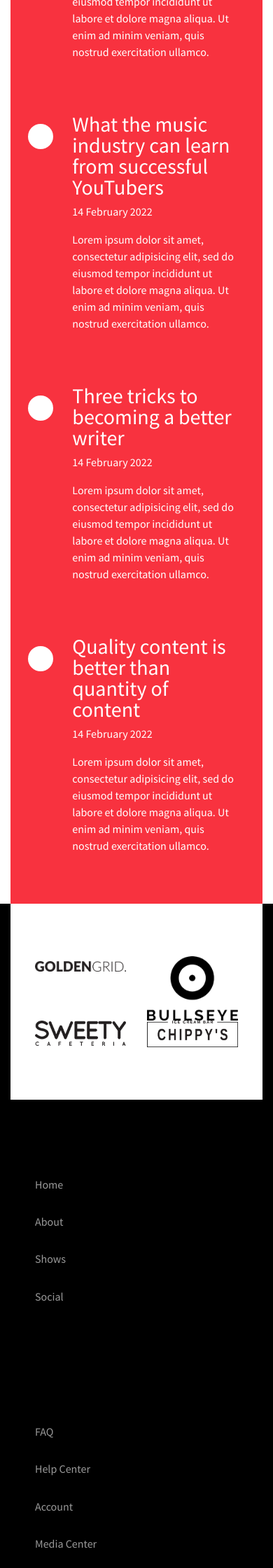
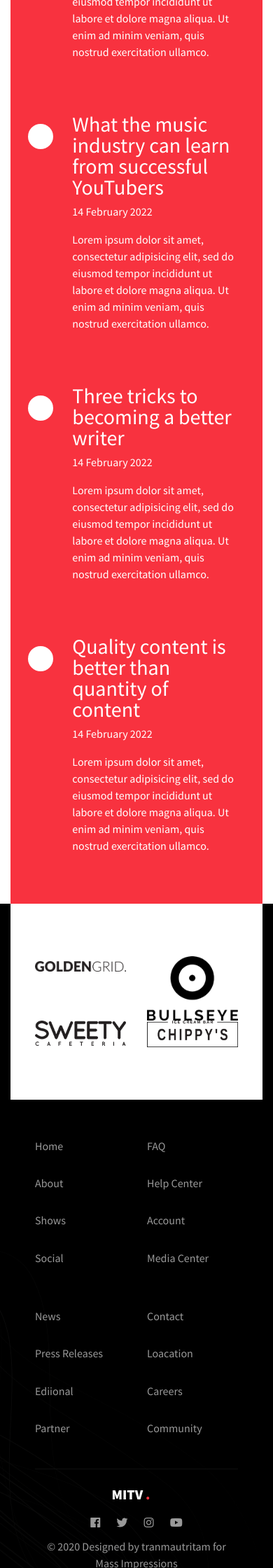
Before and after one commit to AmjadRathod/mitv, a Jekyll site: the page built from index.html, in a window 390 px wide. Shown: the part 4160-6400 px from the top of the page at 70% size. Built offline with Jekyll 4.4.1, drawn with Linux system fonts in a browser that asks for light colours; nearby versions of some CDN libraries.

Commit message:
set footer responsive

```diff
--- a/_includes/footer.html
+++ b/_includes/footer.html
@@ -2,7 +2,7 @@
   <div class="container">
     <div class="wrapper">
       <div class="row">
-        <div class="col-sm-3">
+        <div class="col-sm-3 col-6">
           <ul class="list">
             <li class="list_item">
               <a href="#" class="list_link">Home</a>
@@ -18,7 +18,7 @@
             </li>
           </ul>
         </div>
-        <div class="col-sm-3">
+        <div class="col-sm-3 col-6">
           <ul class="list">
             <li class="list_item">
               <a href="#" class="list_link">FAQ</a>
@@ -34,7 +34,7 @@
             </li>
           </ul>
         </div>
-        <div class="col-sm-3">
+        <div class="col-sm-3 col-6">
           <ul class="list">
             <li class="list_item">
               <a href="#" class="list_link">News</a>
@@ -50,7 +50,7 @@
             </li>
           </ul>
         </div>
-        <div class="col-sm-3">
+        <div class="col-sm-3 col-6">
           <ul class="list">
             <li class="list_item">
               <a href="#" class="list_link">Contact</a>
@@ -72,13 +72,11 @@
         <div class="col-sm-12">
           <hr>
         </div>
-        <div class="col-sm-3">
+        <div class="col-sm-3 col-12">
           <h1 class="navbar-brand">MITV <span>.</span> </h1>
         </div>
-        <div class="col-sm-6">
-          <p class="copy_right">© 2020 Designed by tranmautritam for Mass Impressions </p>
-        </div>
-        <div class="col-sm-3">
+
+        <div class="col-sm-3 order-sm-12">
           <div class="footer_social">
             <ul class="list">
               <li class="list_item">
@@ -104,6 +102,9 @@
             </ul>
           </div>
         </div>
+        <div class="col-sm-6 order-sm-1">
+          <p class="copy_right">© 2020 Designed by tranmautritam for Mass Impressions </p>
+        </div>
       </div>
     </div>
   </div>
--- a/_sass/fatahdigital/footer.scss
+++ b/_sass/fatahdigital/footer.scss
@@ -5,9 +5,16 @@ footer {
   }
   .navbar-brand {
     color: $white_color;
+    @media only screen and (max-width: 667px) {
+      display: block;
+      text-align: center;
+    }
   }
   .list {
     margin: 70px 0;
+    @media only screen and (max-width: 667px) {
+      margin: 15px 0;
+    }
     .list_item {
       list-style: none;
       .list_link {
@@ -24,15 +31,28 @@ footer {
   .copy_right{
     margin-top: 10px;
     color: $footer_link_color;
+    @media only screen and (max-width: 667px) {
+      text-align: center;
+    }
   }
   .footer_social {
     margin-top: 10px;
+    @media only screen and (max-width: 667px) {
+      margin: 0;
+    }
     .list {
       margin: 0;
       float: right;
+      @media only screen and (max-width: 667px) {
+        float: unset;
+        text-align: center;
+      }
       .list_item {
         display: inline-block;
         margin-left: 20px;
+        @media only screen and (max-width: 667px) {
+          margin: 0 10px;
+        }
         .list_link {
           line-height: normal;
           transition: all .5s;
```
